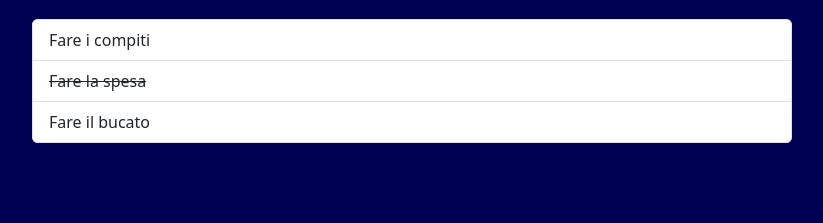
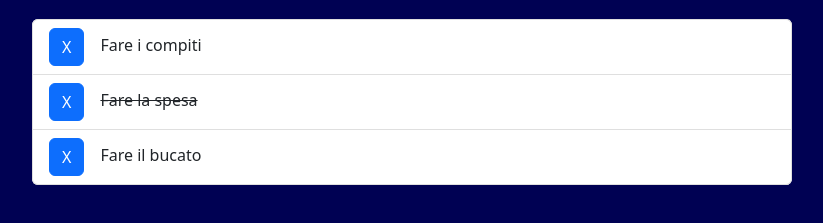
Before and after one commit to alessandrolongo99/vue-todolist, a plain HTML site: page index.html in a window 1280 px wide. Shown: the part 77-300 px from the top of the page, without its empty margins (228-1051 px from the left). Drawn offline with nearby package versions, Linux system fonts and the light colour scheme.

Commit message:
milestone 2

```diff
--- a/index.html
+++ b/index.html
@@ -18,8 +18,10 @@
             <div class="col-8 bg-light rounded p-0">
                 <div id="root">
                     <ul class="list-group">
-                        <li v-for="todo in todos" class="list-group-item"
-                            :class="{'text-decoration-line-through': todo.done}">{{todo.text}}</li>
+                        <li v-for="(todo, index) in todos" class="list-group-item"
+                            :class="{'text-decoration-line-through': todo.done}">
+                            <button class="btn btn-primary me-3" @click="removeItem(index)">X</button>{{todo.text}}
+                        </li>
                     </ul>
                 </div>
             </div>
--- a/main.js
+++ b/main.js
@@ -17,4 +17,9 @@ const app = new Vue({
             }
         ]
     },
+    methods: {
+        removeItem: function (index) {
+            this.todos.splice(index, 1);
+        }
+    }
 })
```
